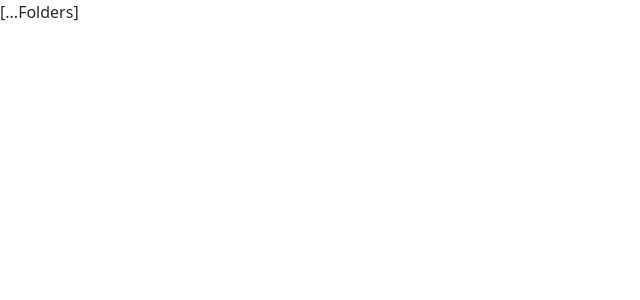
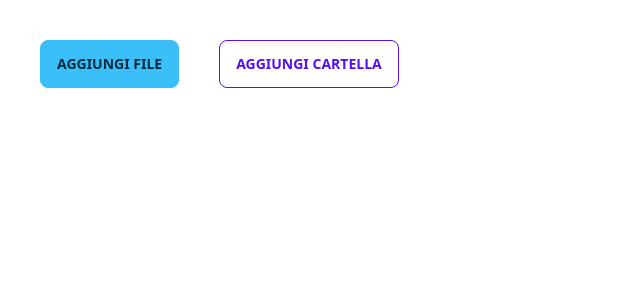
Before and after one commit to michele25-10/Drive, a Next.js app in the folder clone-2.0/: page / in a window 1280 px wide. Shown: the top 300 px of the page, without its empty margins (0-640 px from the left). Built offline with nearby package versions, Linux system fonts and the light colour scheme.

Commit message:
Aggiunta gerarchia cartelle nell'inserimento

```diff
--- a/clone-2.0/src/API/FireStore.tsx
+++ b/clone-2.0/src/API/FireStore.tsx
@@ -22,6 +22,7 @@ export const addFolder = (payload: {
   folderName: string;
   isFolder: boolean;
   fileList: object;
+  parentId: string;
 }) => {
   try {
     //Dove effettivamente viene fatta la post dei nostri dati insieme al nome della raccolta e ai riferimenti al database
@@ -29,6 +30,7 @@ export const addFolder = (payload: {
       folderName: payload.folderName,
       isFolder: payload.isFolder,
       fileList: payload.fileList,
+      parentId: payload.parentId,
     });
   } catch (err) {
     console.log(err);
--- a/clone-2.0/src/components/uploadFiles/index.tsx
+++ b/clone-2.0/src/components/uploadFiles/index.tsx
@@ -5,7 +5,7 @@ import { fileUpload } from "../../API/FileUpload";
 import CommonProgress from "../common/Progress";
 import { addFolder } from "@/API/FireStore";
 
-export default function UploadFiles() {
+export default function UploadFiles({ parentId }) {
   const [isFileVisible, setFileVisible] = useState(false);
   const [isFolderVisible, setFolderVisible] = useState(false);
   const [progress, setProgress] = useState(0);
@@ -15,12 +15,13 @@ export default function UploadFiles() {
     let file = event.target.files?.[0];
     fileUpload(file, setProgress);
   };
-
+  console.log(folderName);
   const uploadFolder = () => {
     let payload = {
       folderName: folderName,
       isFolder: true,
       fileList: [],
+      parentId: parentId || "",
     };
     addFolder(payload);
     setFolderName("");
--- a/clone-2.0/src/pages/[...Folders].tsx
+++ b/clone-2.0/src/pages/[...Folders].tsx
@@ -1,5 +1,13 @@
 import React from "react";
+import { useRouter } from "next/router";
+import UploadFiles from "@/components/uploadFiles/index";
 
 export default function Folders() {
-  return <div>[...Folders]</div>;
+  const router = useRouter();
+  let parentId = router?.query?.id;
+  return (
+    <div>
+      <UploadFiles parentId={parentId} />
+    </div>
+  );
 }
```
